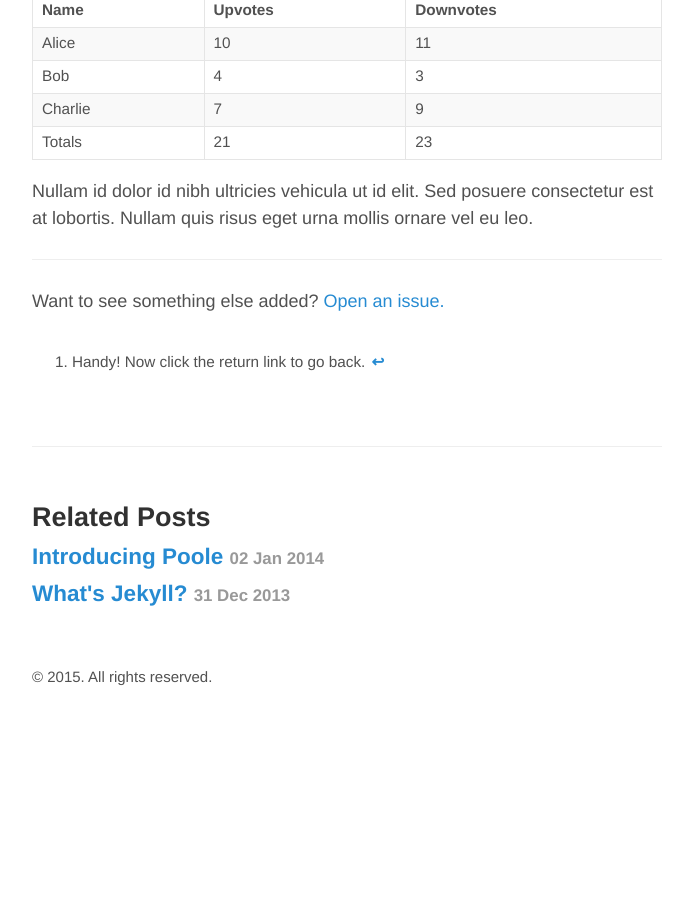
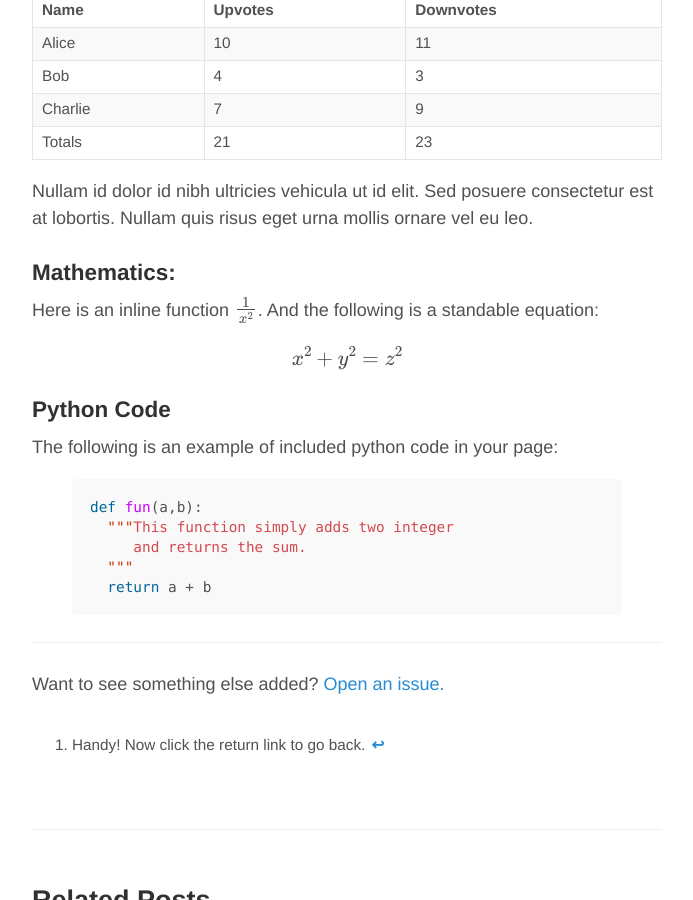
Before and after one commit to ncamtu/ncamtu.github.io, a Jekyll site: the page built from _posts/2014-01-01-example-content.md, in a window 1280 px wide and 900 px high, scrolled down 4770 px. Shown: the whole window, without its empty margins (293-986 px from the left). Built offline with Jekyll 4.4.1, drawn with Linux system fonts in a browser that asks for light colours; formulas are drawn with MathJax 3; before the commit the page ends 5496 px from its top, so only the background shows below that.

Commit message:
update post

```diff
--- a/_includes/head.html
+++ b/_includes/head.html
@@ -22,4 +22,9 @@
 
   <!-- RSS -->
   <link rel="alternate" type="application/atom+xml" title="{{ site.title }}" href="{{ site.baseurl }}/atom.xml">
+
+  <!-- Math render -->
+  <script type="text/javascript"
+          src="http://cdn.mathjax.org/mathjax/latest/MathJax.js?config=TeX-AMS-MML_HTMLorMML">
+  </script>
 </head>
--- a/_posts/2014-01-01-example-content.md
+++ b/_posts/2014-01-01-example-content.md
@@ -162,6 +162,26 @@ Aenean lacinia bibendum nulla sed consectetur. Lorem ipsum dolor sit amet, conse
 
 Nullam id dolor id nibh ultricies vehicula ut id elit. Sed posuere consectetur est at lobortis. Nullam quis risus eget urna mollis ornare vel eu leo.
 
+### Mathematics:
+
+Here is an inline function $$\frac{1}{x^2}$$. And the following is a standable equation:
+
+$$x^2 + y^2 = z^2$$
+
+### Python Code
+
+The following is an example of included python code in your page:
+
+{% highlight python %}
+
+def fun(a,b):
+  """This function simply adds two integer
+     and returns the sum.
+  """
+  return a + b
+
+{% endhighlight %}
+
 -----
 
 Want to see something else added? <a href="https://github.com/poole/poole/issues/new">Open an issue.</a>
```
Also changed, not shown: _posts/.#2014-01-01-example-content.md (deleted, +0 -1 lines), 1 other file.
